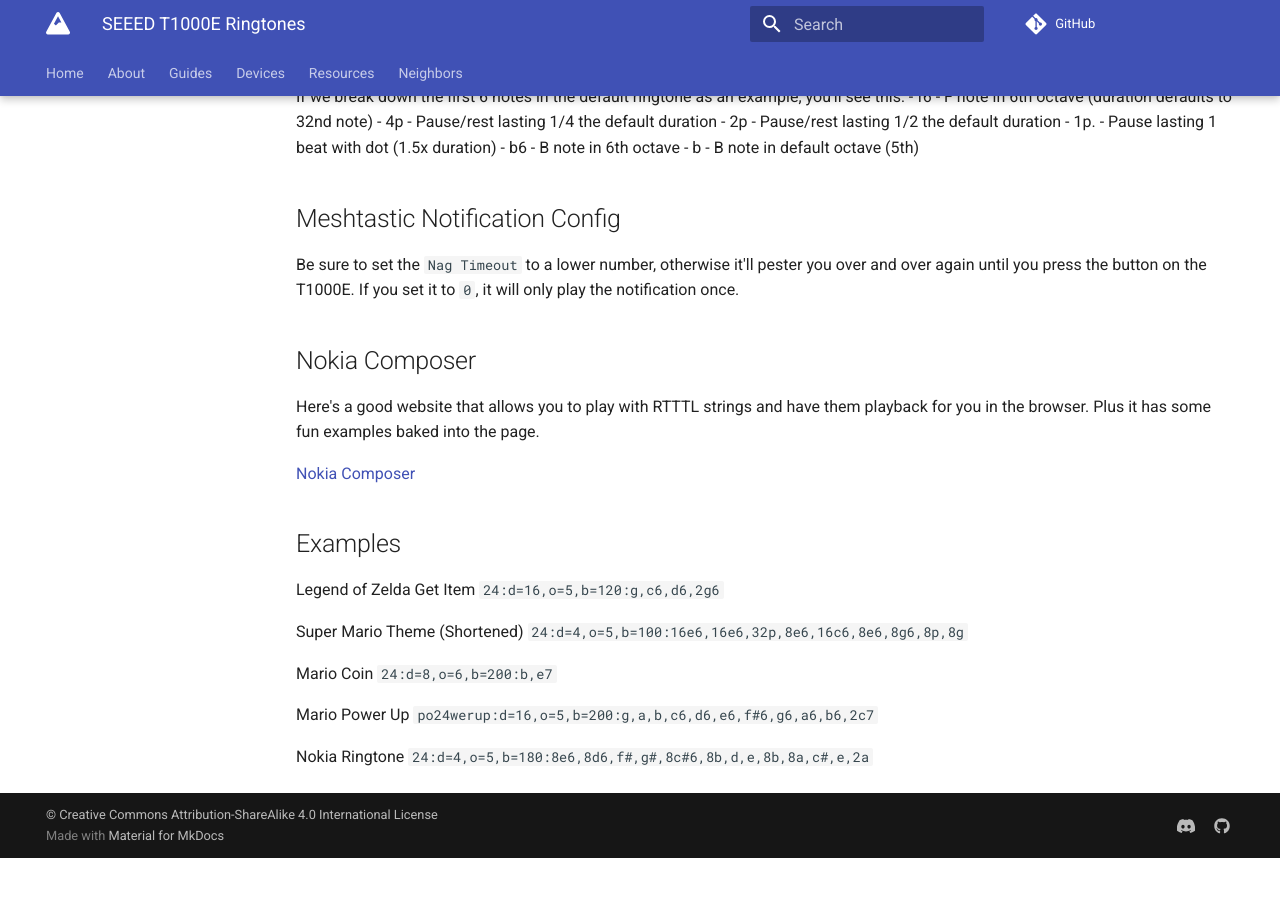
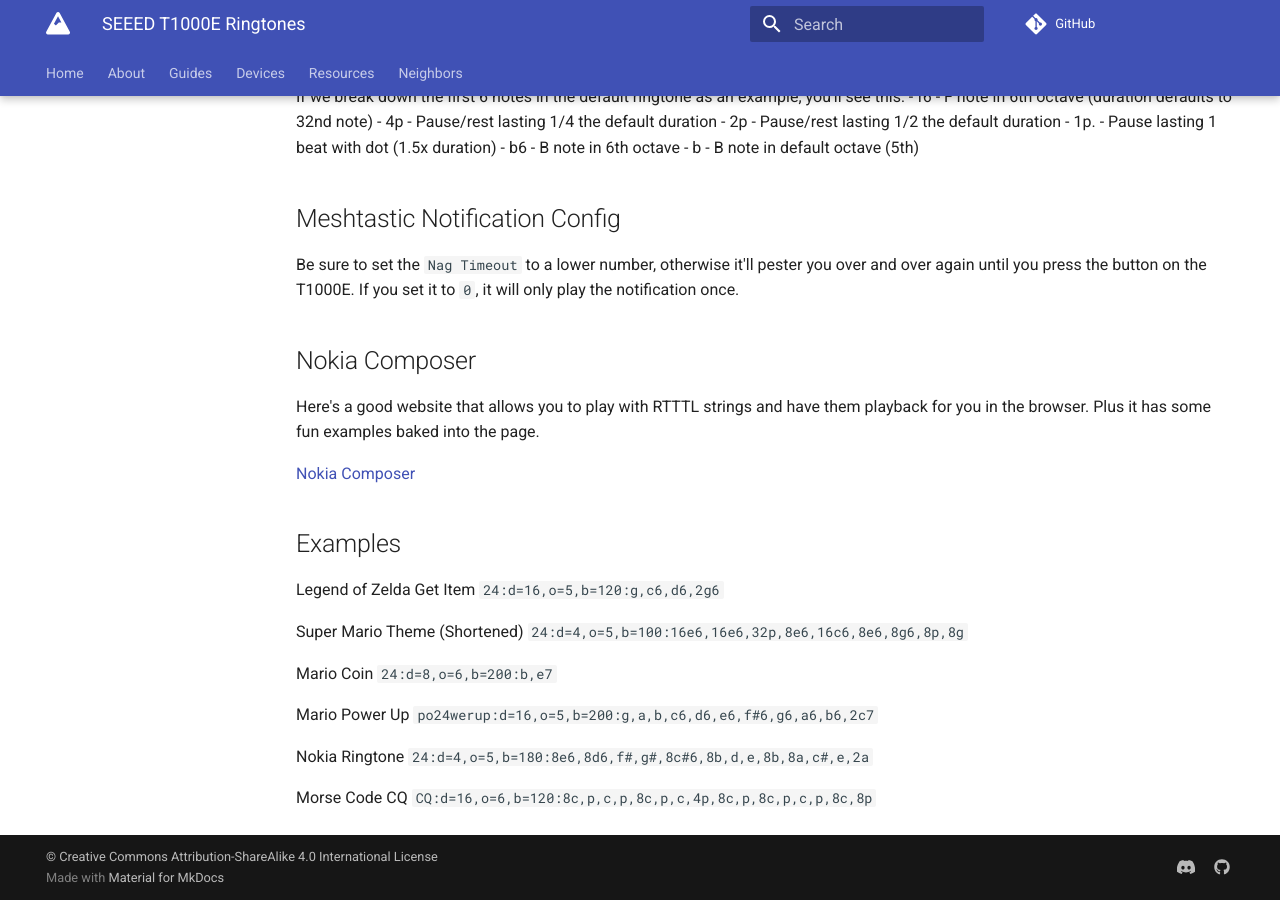
Before and after one commit to MtnMesh/mtnmesh.github.io, an MkDocs documentation site: the page built from docs/guides/t1000e.md, in a window 1280 px wide and 900 px high, scrolled down 622 px. Built offline with MkDocs 1.6.1 and Material for MkDocs 9.7.7, drawn with Linux system fonts in a browser that asks for light colours; comment, search, counter and statistics services are not loaded; before the commit the page ends 1480 px from its top, so only the background shows below that.

Commit message:
Update t1000e.md

```diff
--- a/docs/guides/t1000e.md
+++ b/docs/guides/t1000e.md
@@ -53,3 +53,6 @@ Mario Power Up
 
 Nokia Ringtone
 `24:d=4,o=5,b=180:8e6,8d6,f#,g#,8c#6,8b,d,e,8b,8a,c#,e,2a`
+
+Morse Code CQ
+`CQ:d=16,o=6,b=120:8c,p,c,p,8c,p,c,4p,8c,p,8c,p,c,p,8c,8p`
```
